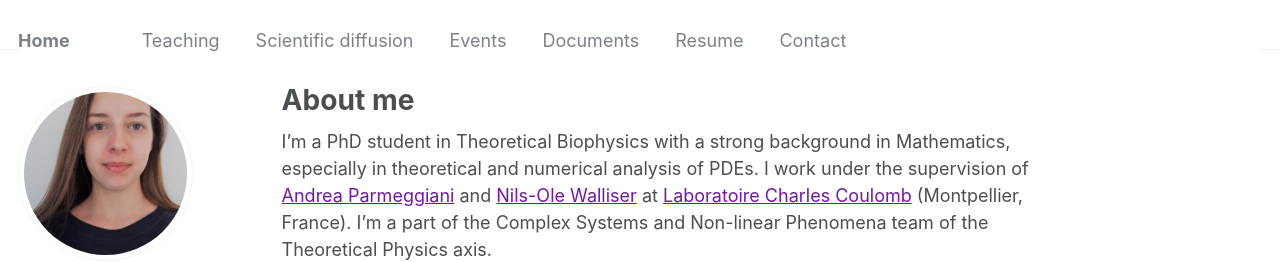
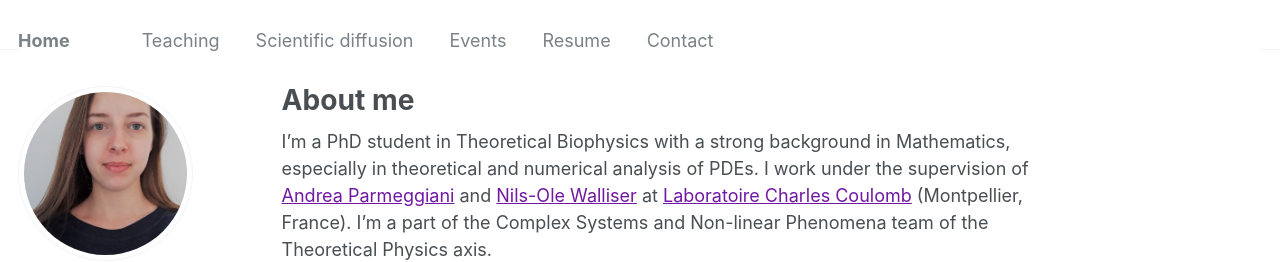
Before and after one commit to camillecelaries/camillecelaries.github.io, a Jekyll site: the page built from _pages/about.md, in a window 1280 px wide. Shown: the top 262 px of the page. Built offline with Jekyll 4.4.1, drawn with Linux system fonts in a browser that asks for light colours.

Commit message:
Update navigation.yml

```diff
--- a/_data/navigation.yml
+++ b/_data/navigation.yml
@@ -6,8 +6,6 @@ main:
     url: /diffusion/
   - title: "Events"
     url: /events/
-  - title: "Documents"
-    url: /documents/
   - title: "Resume"
     url: /cv/
   - title: "Contact"
```
